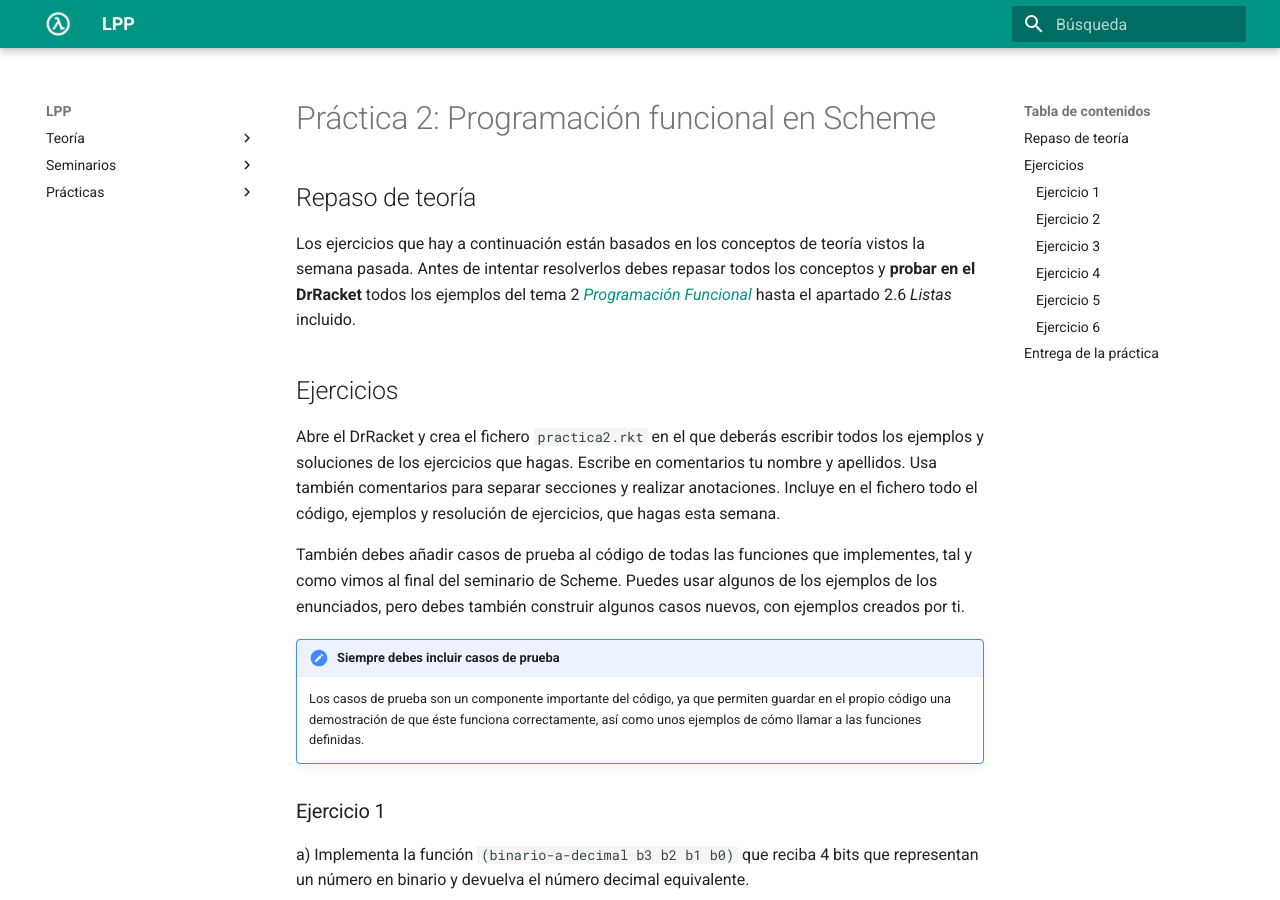
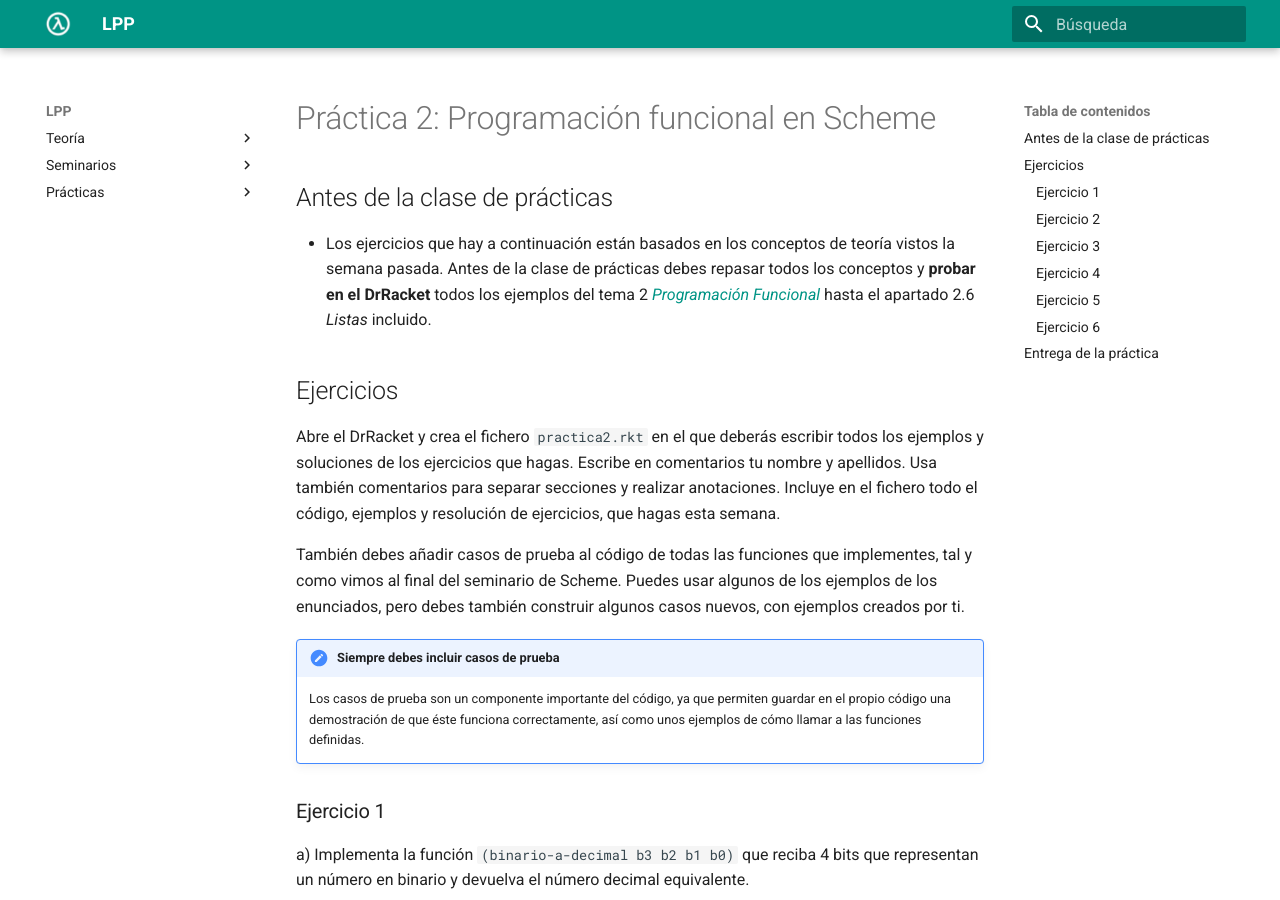
Before and after one commit to domingogallardo/apuntes-lpp, an MkDocs documentation site: the page built from docs/practicas/practica02/practica02.md, in a window 1280 px wide and 900 px high. Built offline with MkDocs 1.6.1 and Material for MkDocs 9.7.7, drawn with Linux system fonts in a browser that asks for light colours.

Commit message:
Antes de la clase de prácticas

```diff
--- a/docs/practicas/practica02/practica02.md
+++ b/docs/practicas/practica02/practica02.md
@@ -1,10 +1,10 @@
 # Práctica 2: Programación funcional en Scheme
 
 
-## Repaso de teoría ##
+## Antes de la clase de prácticas ##
 
-Los ejercicios que hay a continuación están basados en los conceptos
-de teoría vistos la semana pasada. Antes de intentar resolverlos debes
+- Los ejercicios que hay a continuación están basados en los conceptos
+de teoría vistos la semana pasada. Antes de la clase de prácticas debes
 repasar todos los conceptos y **probar en el DrRacket** todos los
 ejemplos del tema 2 [_Programación
 Funcional_](../../teoria/tema02-programacion-funcional/tema02-programacion-funcional.md)
```
